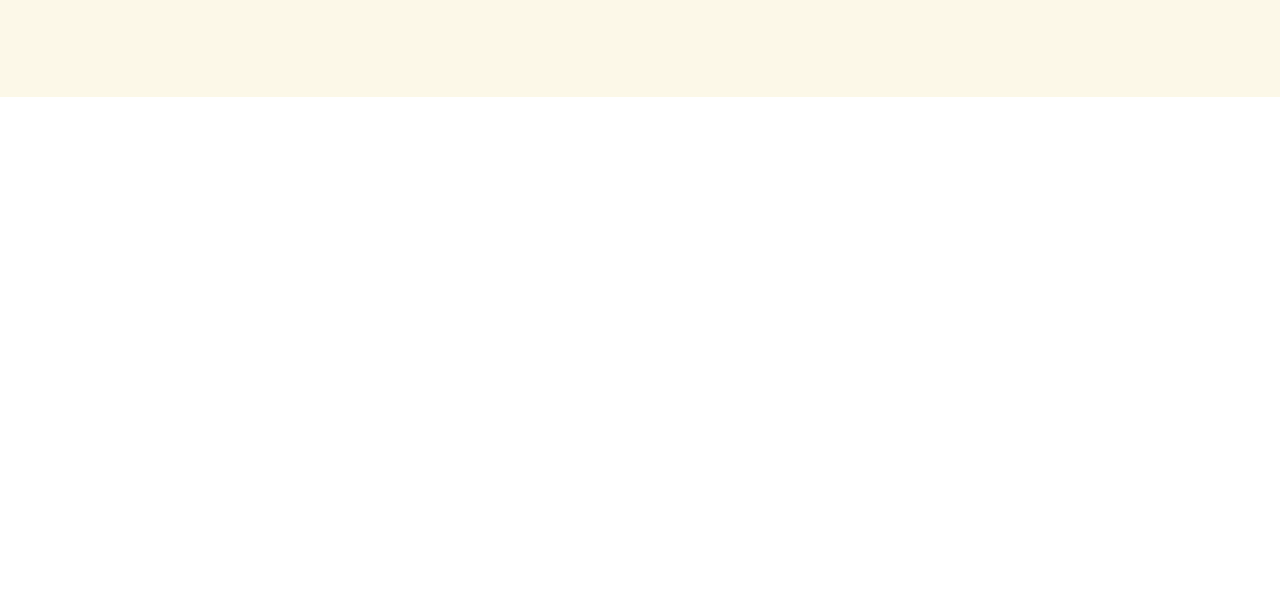
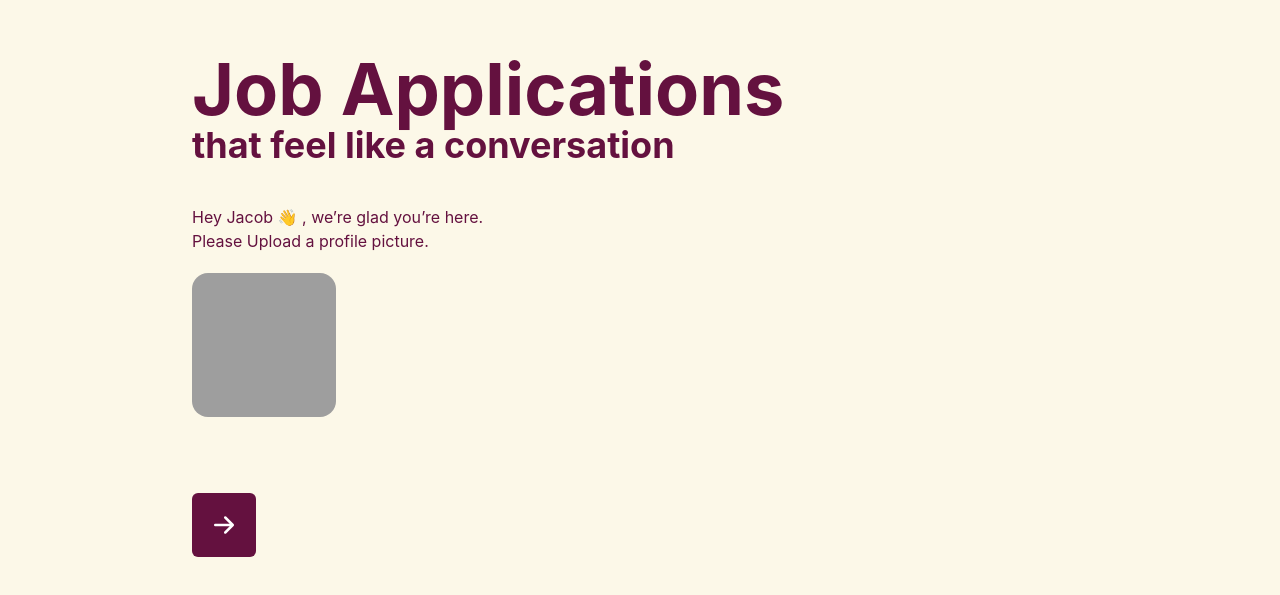
Before and after one commit to hassanhamza930/wave_hr, a React (Create React App) app: page / in a window 1280 px wide. Shown: the part 1731-2326 px from the top of the page. Before the commit the page ends 1828 px from the top, so only its background shows below. Built offline with nearby package versions, Linux system fonts and the light colour scheme; grey boxes are pictures that could not be loaded.

Commit message:
Initial Animations Setup.

```diff
--- a/package.json
+++ b/package.json
@@ -11,6 +11,7 @@
     "@types/node": "^16.11.60",
     "@types/react": "^18.0.21",
     "@types/react-dom": "^18.0.6",
+    "framer-motion": "^7.4.0",
     "react": "^18.2.0",
     "react-dom": "^18.2.0",
     "react-icons": "^4.4.0",
--- a/src/pages/landingPage/components/everyApplication.tsx
+++ b/src/pages/landingPage/components/everyApplication.tsx
@@ -2,7 +2,7 @@ import {BsArrowDownShort} from "react-icons/bs";
 
 export default function WeBelieveEveryApplicationDeservesToBeSeen() {
     return (
-        <div className="h-screen w-full flex justify-start items-start px-[15%] py-24 flex flex-col justify-start items-start">
+        <div className="h-min w-full flex justify-start items-start px-[15%] py-24 flex flex-col justify-start items-start">
             <div className="text-purple text-7xl font-bold">We believe</div>
             <div className="text-purple text-4xl font-bold">Every application deserves to be seen!</div>
 
--- a/src/pages/landingPage/components/jobApplications.tsx
+++ b/src/pages/landingPage/components/jobApplications.tsx
@@ -1,34 +1,37 @@
+import { AnimatePresence } from "framer-motion";
+import { useEffect, useState } from "react";
 import { BsArrowRightShort } from "react-icons/bs";
+import PictureUpload from "./pictureUpload";
+import TextForm from "./textform";
 
 export default function JobApplicationsThatFeelLikeAConvo() {
 
+    const [showing, setShowing] = useState(false);
+
+    useEffect(() => {
+        setTimeout(() => { setShowing(true) }, 3000);
+    }, []);
+
     return (
-        <div className="h-screen w-full flex justify-start items-start px-[15%] py-24 flex flex-col justify-start items-start">
+        <div className="relative h-screen w-full flex justify-start items-start px-[15%] py-24 flex flex-col justify-start items-start mt-24">
             <div className="text-purple text-7xl font-bold">Job Applications</div>
             <div className="text-purple text-4xl font-bold">that feel like a conversation</div>
 
-            <div className="w-full flex flex-row overflow-x-scroll">
 
-                <div className="flex w-screen justify-start item-start">
-                    <input placeholder="What should we call you?" className="border-b-2 p-2 bg-transparent focus:ring-0 border-purple border-0 text-purple text-md font-regular mt-10">
-                    </input>
+            <div className="relative flex justify-start items-start h-72 w-96">
+                <AnimatePresence>
+                    {showing == false && <TextForm />}
+                </AnimatePresence>
+
+                <AnimatePresence>
+                    {showing == true && <PictureUpload />}
+                </AnimatePresence>
+            </div>
 
 
-                    <div className="h-12 w-12 mt-10 bg-purple rounded-md flex justify-center items-center">
-                        <BsArrowRightShort size={40} color="white"></BsArrowRightShort>
-                    </div>
-                </div>
 
-                <div className="flex w-screen justify-start item-start">
-                    <input placeholder="What should we call you?" className="border-b-2 p-2 bg-transparent focus:ring-0 border-purple border-0 text-purple text-md font-regular mt-10">
-                    </input>
-
-
-                    <div className="h-12 w-12 mt-10 bg-purple rounded-md flex justify-center items-center">
-                        <BsArrowRightShort size={40} color="white"></BsArrowRightShort>
-                    </div>
-                </div>
-
+            <div className="h-16 w-16 mt-10 bg-purple rounded-md flex justify-center items-center">
+                <BsArrowRightShort size={40} color="white"></BsArrowRightShort>
             </div>
 
 
--- /dev/null
+++ b/src/pages/landingPage/components/multipleChoice.tsx
@@ -0,0 +1,38 @@
+import { BsArrowRightShort } from "react-icons/bs";
+import { motion } from "framer-motion";
+import {AiFillCamera} from "react-icons/ai";
+import { useEffect, useState } from "react";
+
+export default function MultipleChoice() {
+
+    const [isShowingPicture,setIsShowingPicture]=useState(false);
+
+
+    useEffect(()=>{
+        setTimeout(()=>{
+            setIsShowingPicture(true);
+        },2000)
+    },[]);
+
+
+    return (
+        <motion.div
+            initial={{ opacity: 0 }}
+            animate={{ opacity: 1 }}
+            exit={{ opacity: 0 }}
+            transition={{ duration: 0.5 }}
+            className="absolute">
+            <div className="mt-10 text-md text-purple">
+                Hey Jacob 👋 , we’re glad you’re here.<br />
+                Please Upload a profile picture.
+            </div>
+
+            <div style={{backgroundImage:isShowingPicture?"url('https://images.unsplash.com/photo-1539571696357-5a69c17a67c6?ixlib=rb-1.2.1&ixid=MnwxMjA3fDB8MHxwaG90by1wYWdlfHx8fGVufDB8fHx8&auto=format&fit=crop&w=687&q=80')":""}} className="bg-bray bg-cover bg-center h-36 w-36 rounded-2xl my-5 flex justify-center items-center">
+                {isShowingPicture==false&&<AiFillCamera size={50} color="white"/>}
+            </div>
+
+
+
+        </motion.div>
+    )
+}
--- /dev/null
+++ b/src/pages/landingPage/components/pictureUpload.tsx
@@ -0,0 +1,38 @@
+import { BsArrowRightShort } from "react-icons/bs";
+import { motion } from "framer-motion";
+import {AiFillCamera} from "react-icons/ai";
+import { useEffect, useState } from "react";
+
+export default function PictureUpload() {
+
+    const [isShowingPicture,setIsShowingPicture]=useState(false);
+
+
+    useEffect(()=>{
+        setTimeout(()=>{
+            setIsShowingPicture(true);
+        },2000)
+    },[]);
+
+
+    return (
+        <motion.div
+            initial={{ opacity: 0 }}
+            animate={{ opacity: 1 }}
+            exit={{ opacity: 0 }}
+            transition={{ duration: 0.5 }}
+            className="absolute">
+            <div className="mt-10 text-md text-purple">
+                Hey Jacob 👋 , we’re glad you’re here.<br />
+                Please Upload a profile picture.
+            </div>
+
+            <div style={{backgroundImage:isShowingPicture?"url('https://images.unsplash.com/photo-1539571696357-5a69c17a67c6?ixlib=rb-1.2.1&ixid=MnwxMjA3fDB8MHxwaG90by1wYWdlfHx8fGVufDB8fHx8&auto=format&fit=crop&w=687&q=80')":""}} className="bg-bray bg-cover bg-center h-36 w-36 rounded-2xl my-5 flex justify-center items-center">
+                {isShowingPicture==false&&<AiFillCamera size={50} color="white"/>}
+            </div>
+
+
+
+        </motion.div>
+    )
+}
--- /dev/null
+++ b/src/pages/landingPage/components/textform.tsx
@@ -0,0 +1,41 @@
+import { BsArrowRightShort } from "react-icons/bs";
+import {motion} from "framer-motion";
+import { useEffect, useState } from "react";
+
+export default function TextForm() {
+
+    const [textVal,setTextVal]=useState("");
+    let word="Jacob";
+    let newWord="";
+    let index=0;
+
+
+    useEffect(()=>{
+        setTimeout(()=>{
+            setInterval(()=>{
+                if(index<word.length){
+                    newWord=newWord+word.at(index);
+                    setTextVal(newWord);
+                    index=index+1;
+                }
+            },300);
+
+        },500)
+    },[])
+
+    return (
+        <motion.div
+        initial={{opacity:0}}
+        animate={{opacity:1}}
+        exit={{opacity:0}}
+        transition={{duration:0.5}}
+        className="absolute"
+        >
+
+            <input placeholder="What should we call you?" value={textVal} className="border-b-2 p-2 bg-transparent focus:ring-0 border-purple border-0 text-purple text-md font-regular mt-10">
+            </input>
+
+
+        </motion.div>
+    )
+}
--- a/src/pages/landingPage/ui/landingPage.tsx
+++ b/src/pages/landingPage/ui/landingPage.tsx
@@ -14,7 +14,7 @@ export default function LandingPage() {
 
             <ShufflingImages />
             <WeBelieveEveryApplicationDeservesToBeSeen />
-
+            <JobApplicationsThatFeelLikeAConvo/>
 
 
 
```
Also changed, not shown: 1 other file (tests, documents, lock files or other folders).
